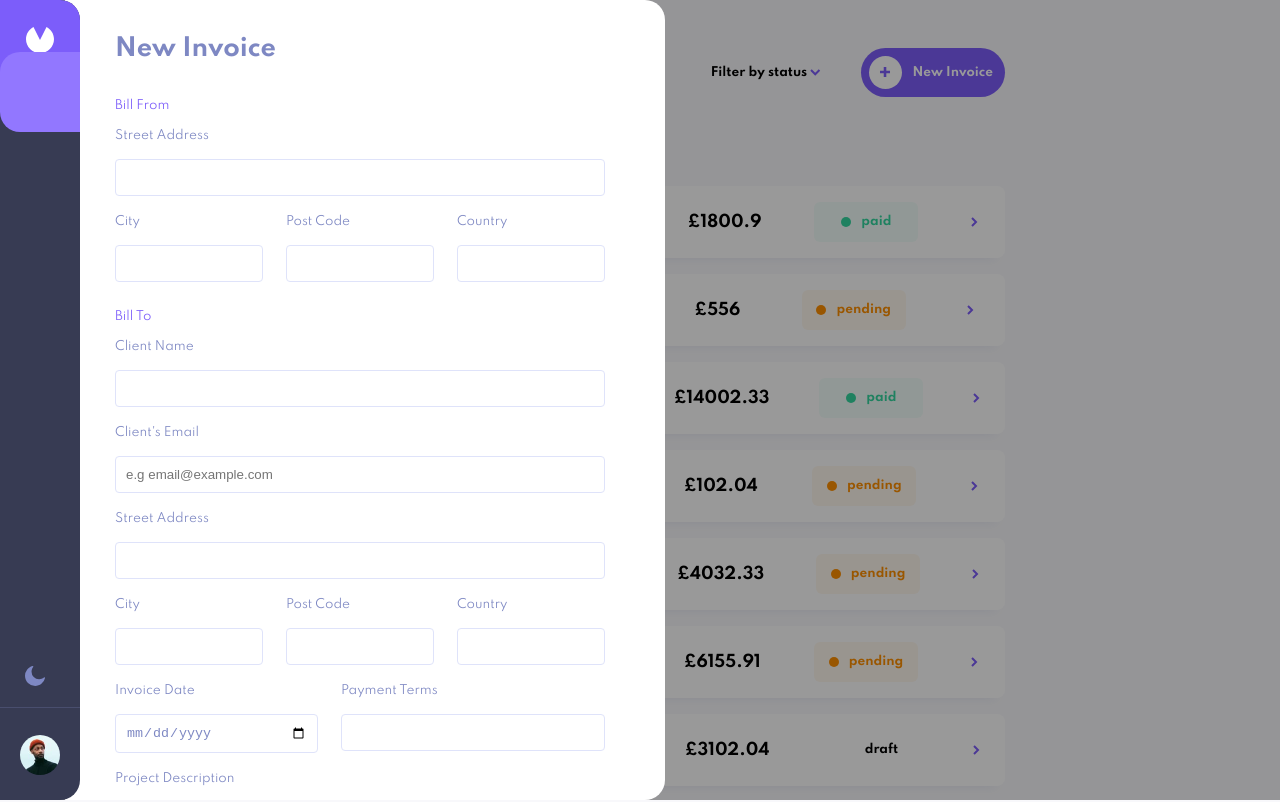
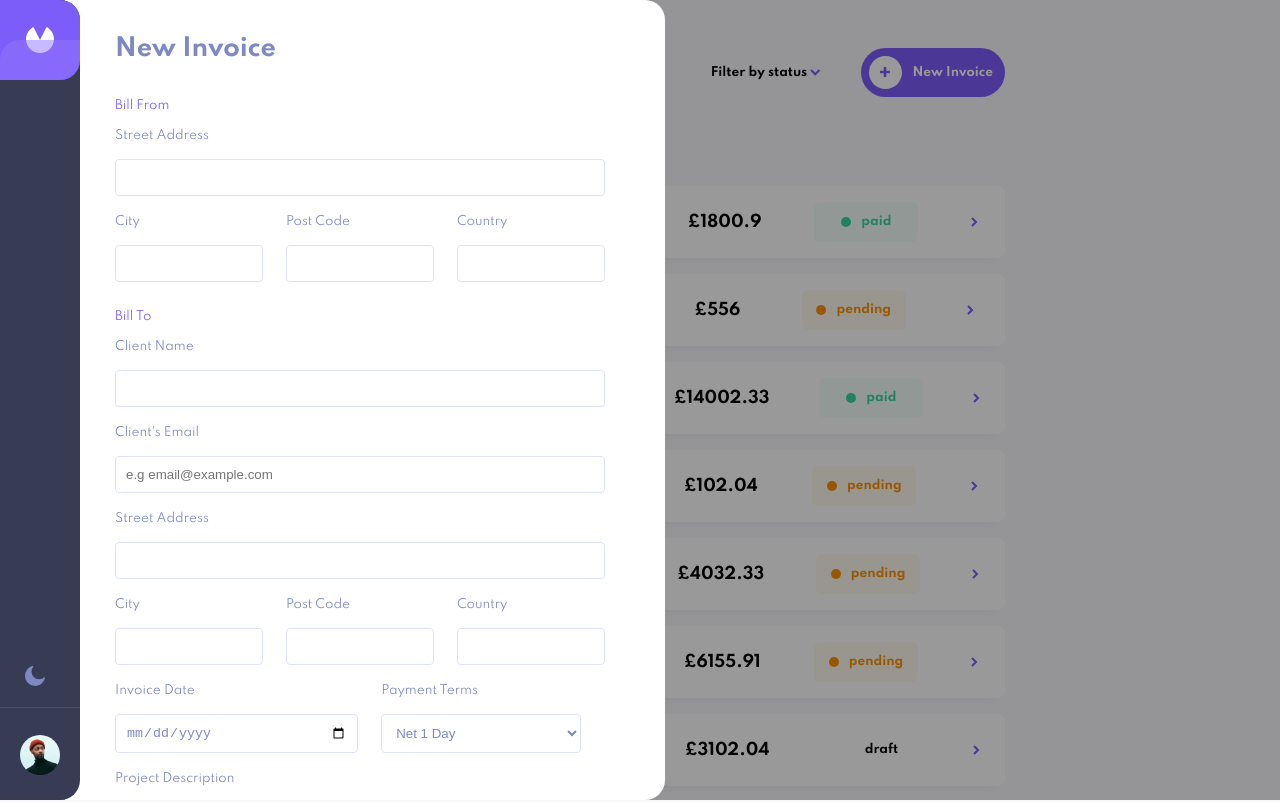
Before and after one commit to NathanNunana/invoice-app, a React (Create React App) app: page / in a window 1280 px wide. Both pictures are taken after a click on the element "New Invoice". Built offline with nearby package versions, Linux system fonts and the light colour scheme.

Commit message:
select input box

```diff
--- a/src/components/Button/Button.css
+++ b/src/components/Button/Button.css
@@ -7,4 +7,5 @@
   padding: 0px 24px;
   cursor: pointer;
   text-align: center;
+  border: none;
 }
--- a/src/components/Button/Button.js
+++ b/src/components/Button/Button.js
@@ -1,15 +1,18 @@
 import React from "react";
 import "./Button.css";
 
-const Button = ({ children, color, txt, modalAction }) => (
+const Button = ({ children, color, txt, modalAction}) => (
   <>
-    <div
+    <input
       className="action-btn"
       style={{ background: color, color: txt ?? "#ffffff" }}
       onClick={modalAction}
+      value={children}
+      type="submit"
+      /
     >
-      {children}
-    </div>
+
+    {/* </input> */}
   </>
 );
 
--- a/src/components/SideNav/SideNav.css
+++ b/src/components/SideNav/SideNav.css
@@ -23,12 +23,13 @@
 }
 .logo-container {
   background: #9277ff;
-  border-radius: 0px 20px 20px 0px;
+  opacity: 0.5;
+  border-radius: 0px 20px 0px 20px;
   transform: matrix(-1, 0, 0, 1, 0, 0);
   width: 80px;
-  height: 80px;
+  height: 40px;
   position: absolute;
-  top: 52px;
+  top: 40px;
 }
 .avatar {
   height: 40px;
--- a/src/components/SideNav/SideNav.js
+++ b/src/components/SideNav/SideNav.js
@@ -33,18 +33,18 @@ const SideNav = () => {
     <>
       <div className="side-nav">
         <div className="logo-wrapper">
-          <div className="logo-container"></div>
-          <img src={Logo} />
+        <div className="logo-container"></div>
+          <img src={Logo} alt="logo"/>
         </div>
         <div>
           <img
             src={icon}
-            alt=""
+            alt="icon"
             onClick={toggleTheme}
             className="icon-toggle"
           />
           <hr className="divider" />
-          <img src={Avatar} className="avatar" />
+          <img src={Avatar} className="avatar" alt="avatar"/>
         </div>
       </div>
     </>
--- a/src/index.css
+++ b/src/index.css
@@ -39,6 +39,7 @@
   --modal-color: #FFFFFF;
   --add-item-button-bg: #F9FAFE;
   --add-item-button-color: #7E88C3;
+  --date-icon-color: light;
 }
 [data-theme="dark"] {
   --primary-color: #373b53;
@@ -60,6 +61,7 @@
   --modal-color: #141625;
   --add-item-button-bg: #252945;
   --add-item-button-color: #ffffff;
+  --date-icon-color: dark;
 }
 
 * {
--- a/src/pages/Invoices/Invoices.css
+++ b/src/pages/Invoices/Invoices.css
@@ -25,6 +25,7 @@
   font-family: "SpartanBold";
   margin-right: 40px;
   color: var(--font-color-white);
+  cursor: pointer;
 }
 .invoice-action {
   display: flex;
@@ -72,6 +73,19 @@
   margin: 15px 0px;
   text-align: left;
   color: var(--font-color-light);
+  color-scheme: var(--date-icon-color);
+}
+select{
+  background-color: var(--input-box-color);
+  border: 1px solid var(--input-box-border);
+  color: var(--font-color-white);
+  width: 200px;
+  border-radius: 4px;
+  padding: 10px 10px;
+  margin: 15px 0px;
+}
+option{
+  padding: 10px;
 }
 .bill-row {
   display: flex;
--- a/src/pages/Invoices/Invoices.js
+++ b/src/pages/Invoices/Invoices.js
@@ -37,23 +37,23 @@ const Invoices = () => {
               <div>
                 <label>Street Address</label>
                 <br />
-                <input type="text" className="input-boxes fill" />
+                <input type="text" className="input-boxes fill" required/>
               </div>
               <div className="bill-row">
                 <div>
                   <label>City</label>
                   <br />
-                  <input type="text" className="input-boxes" />
+                  <input type="text" className="input-boxes" required/>
                 </div>
                 <div>
                   <label>Post Code</label>
                   <br />
-                  <input type="text" className="input-boxes" />
+                  <input type="text" className="input-boxes" required/>
                 </div>
                 <div>
                   <label>Country</label>
                   <br />
-                  <input type="text" className="input-boxes" />
+                  <input type="text" className="input-boxes" required/>
                 </div>
               </div>
             </div>
@@ -62,7 +62,7 @@ const Invoices = () => {
               <div>
                 <label>Client Name</label>
                 <br />
-                <input type="text" className="input-boxes fill" />
+                <input type="text" className="input-boxes fill" required/>
               </div>
               <div>
                 <label>Client's Email</label>
@@ -71,43 +71,49 @@ const Invoices = () => {
                   type="text"
                   className="input-boxes fill"
                   placeholder="e.g email@example.com"
+                  required
                 />
               </div>
               <div>
                 <label>Street Address</label>
                 <br />
-                <input type="text" className="input-boxes fill" />
+                <input type="text" className="input-boxes fill" required/>
               </div>
               <div className="bill-row">
                 <div>
                   <label>City</label>
                   <br />
-                  <input type="text" className="input-boxes" />
+                  <input type="text" className="input-boxes" required/>
                 </div>
                 <div>
                   <label>Post Code</label>
                   <br />
-                  <input type="text" className="input-boxes" />
+                  <input type="text" className="input-boxes" required/>
                 </div>
                 <div>
                   <label>Country</label>
                   <br />
-                  <input type="text" className="input-boxes" />
+                  <input type="text" className="input-boxes" required/>
                 </div>
               </div>
               <div className="bill-row">
                 <div>
                   <label>Invoice Date</label>
-                  <input type="date" className="input-boxes" />
+                  <input type="date" className="input-boxes" required/>
                 </div>
                 <div>
-                  <label>Payment Terms</label>
-                  <input type="text" className="input-boxes" />
+                  <label>Payment Terms</label><br/>
+                  <select className="select-box" required>
+                      <option>Net 1 Day</option>
+                      <option>Net 7 Day</option>
+                      <option>Net 14 Day</option>
+                      <option>Net 30 Day</option>
+                  </select>
                 </div>
               </div>
               <div>
                 <label>Project Description</label>
-                <input type="text" className="input-boxes fill" />
+                <input type="text" className="input-boxes fill" placeholder="e.g. Graphic Design Service" required/>
               </div>
             </div>
             <div className="item-list">
--- a/src/pages/ViewInvoice/ViewInvoice.js
+++ b/src/pages/ViewInvoice/ViewInvoice.js
@@ -2,7 +2,7 @@ import React from "react";
 import { useLocation, useNavigate } from "react-router-dom";
 import { SideNav, StatusButton, Button, Modal } from "../../components";
 import "./ViewInvoice.css";
-import { IconArrowLeft, IconDelete } from "../../assets";
+import { IconArrowLeft, IconCalendar, IconDelete } from "../../assets";
 
 const ViewInvoice = () => {
   const { state } = useLocation();
@@ -60,6 +60,7 @@ const ViewInvoice = () => {
                   type="text"
                   className="input-boxes fill"
                   value={state.senderAddress.street}
+                  required
                 />
               </div>
               <div className="bill-row">
@@ -70,6 +71,7 @@ const ViewInvoice = () => {
                     type="text"
                     className="input-boxes"
                     value={state.senderAddress.city}
+                    required
                   />
                 </div>
                 <div>
@@ -79,6 +81,7 @@ const ViewInvoice = () => {
                     type="text"
                     className="input-boxes"
                     value={state.senderAddress.postCode}
+                    required
                   />
                 </div>
                 <div>
@@ -88,6 +91,7 @@ const ViewInvoice = () => {
                     type="text"
                     className="input-boxes"
                     value={state.senderAddress.country}
+                    required
                   />
                 </div>
               </div>
@@ -101,6 +105,7 @@ const ViewInvoice = () => {
                   type="text"
                   className="input-boxes fill"
                   value={state.clientName}
+                  required
                 />
               </div>
               <div>
@@ -111,6 +116,7 @@ const ViewInvoice = () => {
                   className="input-boxes fill"
                   placeholder="e.g email@example.com"
                   value={state.clientEmail}
+                  required
                 />
               </div>
               <div>
@@ -120,6 +126,7 @@ const ViewInvoice = () => {
                   type="text"
                   className="input-boxes fill"
                   value={state.clientAddress.street}
+                  required
                 />
               </div>
               <div className="bill-row">
@@ -130,6 +137,7 @@ const ViewInvoice = () => {
                     type="text"
                     className="input-boxes"
                     value={state.clientAddress.city}
+                    required
                   />
                 </div>
                 <div>
@@ -139,6 +147,7 @@ const ViewInvoice = () => {
                     type="text"
                     className="input-boxes"
                     value={state.clientAddress.postCode}
+                    required
                   />
                 </div>
                 <div>
@@ -148,6 +157,7 @@ const ViewInvoice = () => {
                     type="text"
                     className="input-boxes"
                     value={state.clientAddress.country}
+                    required
                   />
                 </div>
               </div>
@@ -158,11 +168,12 @@ const ViewInvoice = () => {
                     type="date"
                     className="input-boxes"
                     value={state.createdAt}
+                    required
                   />
                 </div>
                 <div>
                   <label>Payment Terms</label>
-                  <input type="text" className="input-boxes" />
+                  <input type="text" className="input-boxes" required/>
                 </div>
               </div>
               <div>
@@ -171,6 +182,7 @@ const ViewInvoice = () => {
                   type="text"
                   className="input-boxes fill"
                   value={state.description}
+                  required
                 />
               </div>
             </div>
@@ -313,7 +325,6 @@ const ViewInvoiceContent = ({ state }) => (
           <h5>£{state.total}</h5>
         </div>
         <div className="spacer">
-
         </div>
       </div>
     </div>
```
